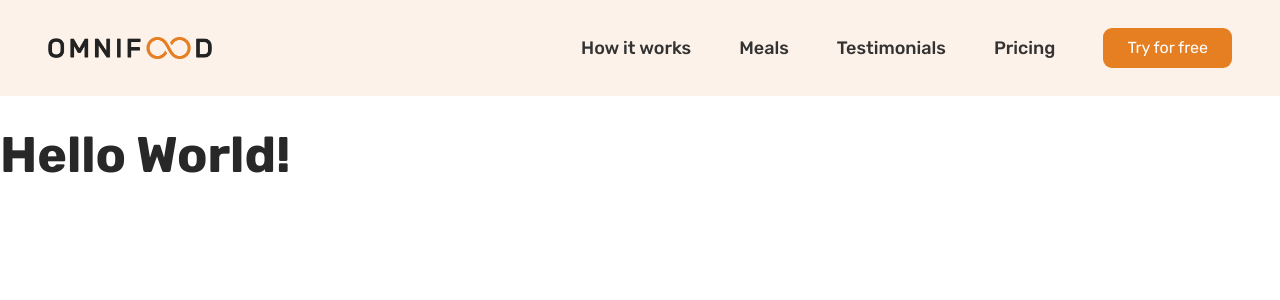
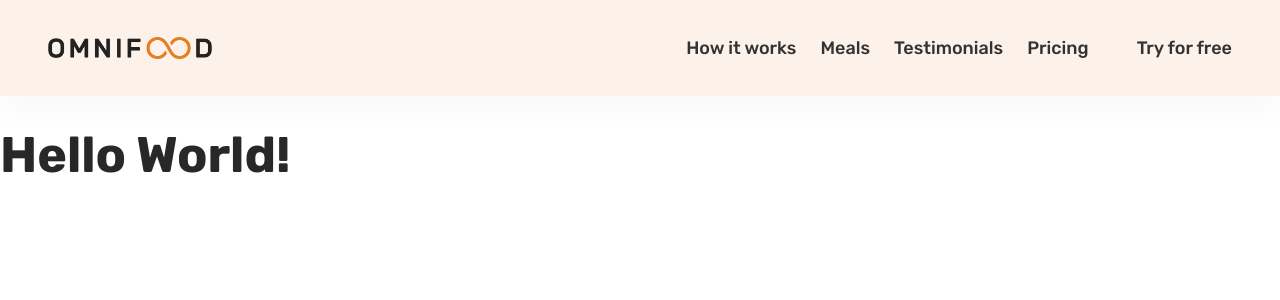
Before and after one commit to clovis-rosa/nextjs-omnifood-website, a Next.js app: page / in a window 1280 px wide. Shown: the top 300 px of the page. Built offline with nearby package versions, Linux system fonts and the light colour scheme.

Commit message:
Finished a working header/navigation

```diff
--- a/src/components/Header.jsx
+++ b/src/components/Header.jsx
@@ -1,8 +1,31 @@
 import React, { useEffect, useState } from 'react'
+import styled from 'styled-components'
 import Link from 'next/link'
-import styled from 'styled-components'
 
-export default function Header() {
+const navigationData = [
+  {
+    id: '001',
+    label: 'How it works',
+    href: '#how',
+  },
+  {
+    id: '002',
+    label: 'Meals',
+    href: '#meals',
+  },
+  {
+    id: '003',
+    label: 'Testimonials',
+    href: '#testimonials',
+  },
+  {
+    id: '004',
+    label: 'Pricing',
+    href: '#pricing',
+  },
+]
+
+export default function Navbar() {
   const [mounted, setMounted] = useState(false)
   const [click, setClick] = useState(false)
   const [scroll, setScroll] = useState(false)
@@ -27,67 +50,121 @@ export default function Header() {
   if (!mounted) return null
 
   return (
-    <>
-      <HeaderStyles>
-        <Link href="#" passHref>
-          <a>
-            <img src="/images/omnifood-logo.png" alt="Omnifood logo" />
+    <NavbarStyles active={scroll}>
+      <Link href="/">
+        <a onClick={closeMobileMenu}>
+          <NavbarLogo src="/images/omnifood-logo.png" alt="Omnifood logo" />
         </a>
       </Link>
-        <nav>
-          <MainNavList>
+
+      <Nav onClick={handleClick} click={click}>
+        <NavList>
+          {navigationData.map(({ id, href, label }) => (
+            <li key={id}>
+              <a href={href}>{label}</a>
+            </li>
+          ))}
           <li>
-              <a href="#how">How it works</a>
-            </li>
-            <li>
-              <a href="#meals">Meals</a>
-            </li>
-            <li>
-              <a href="#testimonials">Testimonials</a>
-            </li>
-            <li>
-              <a href="#pricing">Pricing</a>
-            </li>
             <MainNavCta>
               <a href="#cta">Try for free</a>
             </MainNavCta>
-          </MainNavList>
+          </li>
+        </NavList>
+      </Nav>
       <MobileMenu onClick={handleClick}>
         {click ? <MobileMenuClose /> : <MobileMenuOpen />}
       </MobileMenu>
-        </nav>
-      </HeaderStyles>
-    </>
+    </NavbarStyles>
   )
 }
 
-const HeaderStyles = styled.header`
+const NavbarStyles = styled.header`
+  height: ${({ active }) => (active ? '8rem' : '9.6rem')};
+  width: 100%;
+  min-width: 320px;
   display: flex;
   justify-content: space-between;
   align-items: center;
-  background-color: #fdf2e9;
+  padding: 0 4.8rem;
+  color: var(--clr-dark);
+  background: ${({ active }) =>
+    active ? 'rgba(255, 255, 255, 0.97)' : 'var(--clr-link-outline)'};
+  box-shadow: 0 1.2rem 3.2rem rgba(0, 0, 0, 0.03);
+  z-index: 100;
+  transition: all 0.2s ease;
+  /* backface-visibility: hidden; */
 
-  /* Because we want header to be sticky later */
-  height: 9.6rem;
-  padding: 0 4.8rem;
+  position: fixed;
+  top: 0;
+  bottom: 0;
+  max-width: 100%;
 
-  img {
-    height: 2.2rem;
+  @media only screen and (max-width: 75em) {
+    justify-content: space-between;
+    padding: 0 3.2rem;
   }
 `
 
-const MainNavList = styled.ul`
-  list-style: none;
+const NavbarLogo = styled.img`
+  height: 2.2rem;
+  width: 100%;
+`
+
+const Nav = styled.nav`
+  display: flex;
+  justify-content: flex-end;
+  flex: 1;
+
+  @media only screen and (max-width: 75em) {
+    position: fixed;
+    top: 9.6rem;
+    left: 0;
+    width: 100%;
+    display: flex;
+    visibility: ${({ click }) => (click ? 'visible' : 'hidden')};
+    opacity: ${({ click }) => (click ? '1' : '0')};
+    padding-bottom: 24px;
+    flex-direction: column;
+    background: rgba(255, 255, 255, 0.97);
+    z-index: 1;
+    backface-visibility: hidden;
+    transition: all 0.2s ease-in-out;
+
+    &::after {
+      content: '';
+      visibility: ${({ click }) => (click ? 'visible' : 'hidden')};
+      position: absolute;
+      top: 100%;
+      right: 0;
+      left: 0;
+      height: 100vh;
+      background-color: rgba(0, 0, 0, 0.5);
+      backdrop-filter: blur(8px);
+      pointer-events: none;
+      transition: all 0.2s ease-in-out;
+    }
+  }
+`
+
+const NavList = styled.ul`
   display: flex;
   align-items: center;
-  gap: 4.8rem;
+
+  @media only screen and (max-width: 75em) {
+    flex-direction: column;
+  }
 
   li {
+    margin-left: 24px;
+    font-size: inherit;
+    font-weight: 500;
+    white-space: nowrap;
+
     a:link,
     a:visited {
       display: inline-block;
       text-decoration: none;
-      color: #333;
+      color: var(--clr-heading);
       font-weight: 500;
       font-size: 1.8rem;
       transition: all 0.3s;
@@ -97,36 +174,52 @@ const MainNavList = styled.ul`
         color: var(--clr-link-hover);
       }
     }
+
+    @media only screen and (max-width: 59em) {
+      width: calc(100% - 32px);
+      margin: 0;
+
+      a {
+        width: 100%;
+        display: block;
+        padding: 24px 0 24px 12px;
+        cursor: pointer;
       }
-`
 
-const MainNavCta = styled(MainNavList)`
       a:link,
       a:visited {
-    padding: 1.2rem 2.4rem;
-    border-radius: 9px;
-    color: var(--clr-white);
-    background-color: var(--clr-link);
+        font-size: 3rem;
+      }
+    }
 
-    &:hover,
-    &:active {
-      background-color: var(--clr-link-hover);
+    a.button {
+      display: inline-flex;
+      height: 36px;
+      padding: 0 12px;
+      font-size: 16px;
+
+      @media only screen and (max-width: 75em) {
+        height: 48px;
+        font-size: 18px;
+        margin-top: 12px;
+        padding: 0 24px;
+      }
     }
   }
 `
 
-const MobileMenu = styled.button`
-  border: none;
-  background: none;
-  cursor: pointer;
-  display: none;
+const MainNavCta = styled.li``
 
+const MobileMenu = styled.div`
   svg {
+    height: 32px;
+    width: 32px;
     margin: 0 4px;
-    stroke: var(--clr-dark);
+    stroke: black;
     cursor: pointer;
   }
-  @media only screen and (min-width: 768px) {
+
+  @media only screen and (min-width: 75em) {
     svg {
       display: none;
     }
@@ -136,18 +229,17 @@ const MobileMenu = styled.button`
 const MobileMenuOpen = () => {
   return (
     <svg
-      id="headerMobileMenuOpen"
-      className="menu"
       xmlns="http://www.w3.org/2000/svg"
-      width="24"
-      height="24"
       fill="none"
-      strokeWidth="2"
-      strokeMiterlimit="10"
+      viewBox="0 0 24 24"
+      stroke="currentColor"
+    >
+      <path
         strokeLinecap="round"
         strokeLinejoin="round"
-    >
-      <path d="M5 18h7m-7-6h14M5 6h14"></path>
+        strokeWidth={2}
+        d="M4 6h16M4 12h16M4 18h16"
+      />
     </svg>
   )
 }
@@ -155,20 +247,17 @@ const MobileMenuOpen = () => {
 const MobileMenuClose = () => {
   return (
     <svg
-      id="headerMobileMenuClose"
-      className="menu"
       xmlns="http://www.w3.org/2000/svg"
-      width="24"
-      height="24"
       fill="none"
+      viewBox="0 0 24 24"
+      stroke="currentColor"
     >
       <path
-        d="M17 7L7 17m10 0L7 7"
-        strokeWidth="2"
-        strokeMiterlimit="10"
         strokeLinecap="round"
         strokeLinejoin="round"
-      ></path>
+        strokeWidth={2}
+        d="M6 18L18 6M6 6l12 12"
+      />
     </svg>
   )
 }
--- a/src/styles/global.scss
+++ b/src/styles/global.scss
@@ -28,6 +28,14 @@ html {
   font-size: 62.5%;
   /* 10px / 16px = 0.625 = 62.5% */
   /* Percentage of user's browser font-size setting */
+
+  @media (max-width: 59em) {
+    font-size: 50%;
+  }
+
+  @media (max-width: 75em) {
+    font-size: 56%;
+  }
 }
 
 body {
@@ -46,18 +54,24 @@ body {
   min-height: 100vh;
 }
 
-a:link,
-a:visited {
-  text-decoration: none;
-  font-size: 1.6rem;
-  color: #767676;
-  transition: all 0.3s;
+#__next {
+  position: relative;
+  top: 9.6rem;
+  min-height: 200vh;
+}
 
-  &:hover,
-  &:active {
-    color: var(--clr-dark);
-  }
-}
+// a:link,
+// a:visited {
+//   text-decoration: none;
+//   font-size: 1.6rem;
+//   color: #767676;
+//   transition: all 0.3s;
+
+//   &:hover,
+//   &:active {
+//     color: var(--clr-dark);
+//   }
+// }
 
 img,
 picture {
```
Also changed, not shown: src/components/Button.jsx (added, +62 -0 lines). Lines whose indentation alone changed are shown as unchanged.
